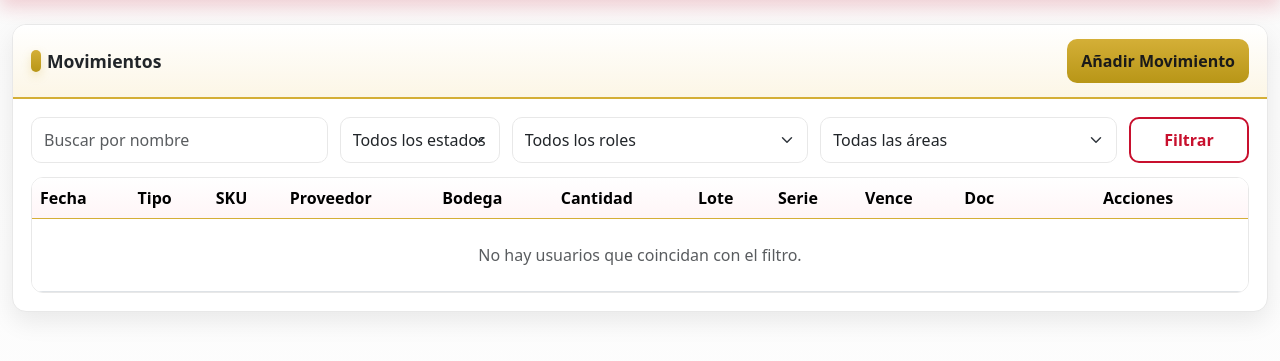
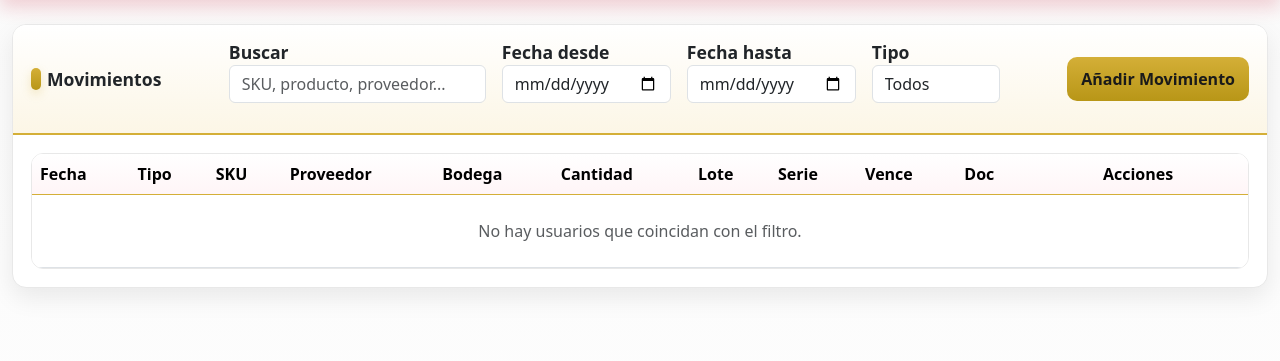
Before and after one commit to Fabithelast25/DulceriaLilis_BSM_FRR_Backend, a Django app: page /inventarioLista/ in a window 1280 px wide. Shown: the part 56-417 px from the top of the page. Run offline with Django 5.2, Linux system fonts and the light colour scheme; the visitor is signed in with stand-in values (Sample User, id 1); data that the repository does not hold is empty; some libraries are stand-ins or nearby versions.

Commit message:
Modulo inventario listo

```diff
--- a/Inventario/choices.py
+++ b/Inventario/choices.py
@@ -2,5 +2,6 @@
     ("I", "Ingreso"),
     ("S", "Salida"),
     ("T", "Transferencia"),
-    ("A", "Ajustes")
+    ("A", "Ajustes"),
+    ("D", "Devoluciones"),
 )
--- /dev/null
+++ b/Inventario/validators.py
@@ -0,0 +1,5 @@
+from django.core.exceptions import ValidationError
+
+def cantidad_positivo(cantidad):
+    if int(cantidad) <= 0:
+        raise ValidationError("La cantidad no puede ser menor o igual a 0.")
--- a/Inventario/views.py
+++ b/Inventario/views.py
@@ -4,24 +4,59 @@
 from .models import Movimiento
 from .choices import tipos
 from django.contrib.auth.decorators import login_required
-
+from Panel_Productos.models import Producto
+from django.db import transaction
 # Create your views here.
 @login_required(login_url='login')
 def movimientoAdd(request):
-    if request.method == 'POST':
+    if request.method == "POST":
         form = movimientoForm(request.POST)
-        if form.is_valid():
-            movimiento = form.save(commit=False)
-            movimiento.save()
-            messages.success(request, "Movimiento creado correctamente")
-        else:
-            messages.error(request, "Error al crear el movimiento. Verifique que todos los campos se hayan ingresado correctamente")
-            print(form.errors)
+
+        if form.is_valid() :
+            try:
+                with transaction.atomic():
+
+                    # 1. Guardamos el movimiento SIN grabarlo aún en base de datos
+                    movimiento = form.save(commit=False)
+
+                    # 2. Obtenemos el producto
+                    producto = Producto.objects.get(id=request.POST.get("producto"))
+
+                    # 3. Obtenemos la cantidad
+                    cantidad = int(form.cleaned_data["cantidad"])
+
+                    if movimiento.tipo == "I":  # Ingreso
+                        producto.stock_actual += cantidad
+
+                    elif movimiento.tipo == "S":  # Salida
+                        if producto.stock_actual < cantidad:
+                            messages.error(request, f"Stock insuficiente. Stock actual: {producto.stock_actual}")
+                            return render(request, "Inventario/inventarioAdd.html", {"form": form})
+                        producto.stock_actual -= cantidad
+
+                    elif movimiento.tipo == "D":  # Devolución
+                        producto.stock_actual += cantidad
+
+                    elif movimiento.tipo == "A":  # Ajuste
+                        # Puedes decidir aquí si permites negativo o no
+                        producto.stock_actual += cantidad  # Si permites ajustar con signos positivos/negativos
+
+                    # 6. Guardamos stock actualizado
+                    producto.save()
+
+                    # 7. Guardamos el movimiento ahora sí
+                    movimiento.producto = producto
+                    movimiento.save()
+
+                    messages.success(request, "Movimiento registrado correctamente")
+
+            except Exception as e:
+                messages.error(request, f"Error al guardar movimiento: {e}")
+
     else:
         form = movimientoForm()
 
-
-    return render(request, 'Inventario/inventarioAdd.html', {'form': form})
+    return render(request, "Inventario/inventarioAdd.html", {"form": form})
 
 @login_required(login_url='login')
 def inventarioLista(request):
@@ -32,19 +67,66 @@
     })
 
 @login_required(login_url='login')
+@login_required(login_url='login')
 def movimientoUpdate(request, id):
     movimiento = get_object_or_404(Movimiento, id=id)
+
+    # Guardamos la información anterior
+    producto_original = movimiento.producto
+    tipo_original = movimiento.tipo
+    cantidad_original = movimiento.cantidad
+
     if request.method == 'POST':
         form = movimientoForm(request.POST, instance=movimiento)
         if form.is_valid():
-            form.save()
+
+            # === 1) REVERTIR MOVIMIENTO ANTERIOR ===
+            producto = producto_original
+
+            if tipo_original == "I":  # Ingreso
+                producto.stock_actual -= cantidad_original
+            elif tipo_original == "S":  # Salida
+                producto.stock_actual += cantidad_original
+            elif tipo_original == "D":  # Devolución
+                producto.stock_actual -= cantidad_original
+            elif tipo_original == "A":  # Ajuste
+                producto.stock_actual -= cantidad_original  # Ajuste positivo o negativo
+            # T = Transferencia aún no implementada
+
+            producto.save()
+
+            # === 2) GUARDAR NUEVO MOVIMIENTO ===
+            movimiento_nuevo = form.save(commit=False)
+            producto_nuevo = movimiento_nuevo.producto
+            nueva_cantidad = movimiento_nuevo.cantidad
+            nuevo_tipo = movimiento_nuevo.tipo
+
+            # === 3) APLICAR NUEVO EFECTO EN STOCK ===
+            if nuevo_tipo == "I":
+                producto_nuevo.stock_actual += nueva_cantidad
+            elif nuevo_tipo == "S":
+                if producto_nuevo.stock_actual < nueva_cantidad:
+                    messages.error(request, "Stock insuficiente para aplicar la salida.")
+                    return render(request, 'Inventario/inventarioUpdate.html', {'form': form})
+                producto_nuevo.stock_actual -= nueva_cantidad
+            elif nuevo_tipo == "D":
+                producto_nuevo.stock_actual += nueva_cantidad
+            elif nuevo_tipo == "A":
+                producto_nuevo.stock_actual += nueva_cantidad  # Si manejas ajustes +/-
+            # T = Transferencia pendiente
+
+            producto_nuevo.save()
+            movimiento_nuevo.save()
+
             messages.success(request, "Movimiento actualizado correctamente.")
         else:
-            messages.error(request, "Hubo un error al actualizar, verifique que los campos se hayan ingresado correctamente")
+            messages.error(request, "Hubo un error al actualizar.")
             print(form.errors)
     else:
         form = movimientoForm(instance=movimiento)
+
     return render(request, 'Inventario/inventarioUpdate.html', {'form': form})
+
 
 def movimientoDelete(request, id):
     movimiento = get_object_or_404(Movimiento, id=id)
--- a/templates/Inventario/inventarioLista.html
+++ b/templates/Inventario/inventarioLista.html
@@ -86,13 +86,13 @@
     .ajuste{ background:#fff9db; color:#6a5600; border:1px solid #ffe08a; }
     .salida{ background:#ffe7e5; color:#6b1204; border:1px solid #ffb3ab; }
     .transferencia{ background:#e5f0ff; color:#075380; border:1px solid #abe4ff; }
+    .transferencia{ background:#e5fdff; color:#078080; border:1px solid #abf9ff; }
     .badge-soft{ display:inline-block; padding:6px 10px; border-radius:14px; font-weight:700; font-size:.8rem; background:#eef2ff; color:#0b3a9b; border:1px solid #d7e0ff; }
     @media (max-width: 992px){ .toolbar{ grid-template-columns: 1fr 1fr 1fr 1fr; } }
     @media (max-width: 640px){ .toolbar{ grid-template-columns: 1fr; } .card-header{ flex-direction:column; align-items:flex-start; gap:8px; } }
   </style>
 </head>
 <body>
-
   {% include 'Inventario/navbarInventario.html' %}
   <div class="page-wrap">
     <div class="card">
@@ -101,41 +101,47 @@
           <span class="mark"></span>
           <span>Movimientos</span>
         </div>
+                      <!-- FILTROS -->
+      <div class="filters mb-3 d-flex gap-3 align-items-end flex-wrap">
+        <!-- Busqueda general -->
+        <div>
+          <label>Buscar</label>
+          <input id="searchBox" type="text" class="form-control" placeholder="SKU, producto, proveedor...">
+        </div>
+
+        <!-- Fecha desde -->
+        <div>
+          <label>Fecha desde</label>
+          <input id="fechaDesde" type="date" class="form-control">
+        </div>
+
+        <!-- Fecha hasta -->
+        <div>
+          <label>Fecha hasta</label>
+          <input id="fechaHasta" type="date" class="form-control">
+        </div>
+
+        <!-- Tipo -->
+        <div>
+          <label>Tipo</label>
+          <select id="tipoFiltro" class="form-control">
+            <option value="">Todos</option>
+            <option value="Ingreso">Ingreso</option>
+            <option value="Salida">Salida</option>
+            <option value="Transferencia">Transferencia</option>
+            <option value="Ajustes">Ajustes</option>
+          </select>
+        </div>
+      </div>
         <div class="d-flex gap-2">
           <a class="btn btn-gold" href="{% url 'inventarioAdd' %}">Añadir Movimiento</a>
         </div>
+
       </div>
 
+
+
       <div class="body">
-
-        <!-- 🔹 FORMULARIO DE FILTROS -->
-        <form method="get" class="toolbar" id="form_filtros">
-          <input type="text" name="nombres" id="f_nombres" class="form-control" placeholder="Buscar por nombre" value="{{ nombres|default_if_none:'' }}"/>
-
-          <select name="estado" class="form-select" id="f_estado">
-            <option value="None" {% if estado == "None" or not estado %}selected{% endif %}>Todos los estados</option>
-            {% for id, est in estados %}
-              <option value="{{ id }}" {% if id|stringformat:"s" == estado %}selected{% endif %}>{{ est }}</option>
-            {% endfor %}
-          </select>
-
-          <select name="rol" class="form-select" id="f_rol">
-            <option value="">Todos los roles</option>
-            {% for r in roles %}
-              <option value="{{ r.id }}" {% if r.id|stringformat:"s" == rol %}selected{% endif %}>{{ r.nombre }}</option>
-            {% endfor %}
-          </select>
-
-          <select name="area" class="form-select" id="f_area">
-            <option value="">Todas las áreas</option>
-            {% for a in areas %}
-              <option value="{{ a.id }}" {% if a.id|stringformat:"s" == area %}selected{% endif %}>{{ a.nombre }}</option>
-            {% endfor %}
-          </select>
-
-          <button type="submit" class="btn btn-outline">Filtrar</button>
-        </form>
-
         <!-- Tabla -->
         <div class="table-wrap">
           <table class="table mb-0">
@@ -157,7 +163,7 @@
             <tbody>
               {% for m in movimientos %}
               <tr>
-                <td>{{ m.fecha }}</td>
+                <td data-fecha="{{ m.fecha|date:'Y-m-d H:i:s' }}">{{ m.fecha }}</td>
                 <td>
                   {% if m.tipo == 'I' %}
                   <span class="tipo ingreso">Ingreso</span>
@@ -247,6 +253,65 @@
       });
     }
   </script>
+<script>
+  function filtrarTabla() {
+    const texto = searchBox.value.toLowerCase().trim();
+    const desde = fechaDesde.value ? new Date(fechaDesde.value + "T00:00:00") : null;
+    const hasta = fechaHasta.value ? new Date(fechaHasta.value + "T23:59:59") : null;
+    const tipo = tipoFiltro.value.toLowerCase();
+
+    const filas = document.querySelectorAll("table tbody tr");
+
+    filas.forEach(fila => {
+      const fechaISO = fila.children[0].dataset.fecha;
+      const fechaMovimiento = fechaISO ? new Date(fechaISO.replace(" ", "T")) : null;
+
+      const tipoTexto = fila.children[1].innerText.trim().toLowerCase();
+      const sku = fila.children[2].textContent.toLowerCase();
+      const proveedor = fila.children[3].textContent.toLowerCase();
+
+      let mostrar = true;
+
+      // --- BÚSQUEDA GENERAL ---
+      if (texto) {
+        if (
+          !sku.includes(texto) &&
+          !proveedor.includes(texto)
+        ) {
+          mostrar = false;
+        }
+      }
+
+      // --- FILTRO POR TIPO ---
+      if (tipo && !tipoTexto.includes(tipo)) {
+        mostrar = false;
+      }
+
+      // --- FILTRO FECHAS ---
+      if ((desde || hasta) && fechaMovimiento) {
+        const ts = fechaMovimiento.getTime();
+
+        if (desde && ts < desde.getTime()) mostrar = false;
+        if (hasta && ts > hasta.getTime()) mostrar = false;
+      }
+
+      fila.style.display = mostrar ? "" : "none";
+    });
+  }
+</script>
+
+<script>
+  // EVENTOS PARA ACTIVAR FILTROS
+  const searchBox = document.getElementById("searchBox");
+  const fechaDesde = document.getElementById("fechaDesde");
+  const fechaHasta = document.getElementById("fechaHasta");
+  const tipoFiltro = document.getElementById("tipoFiltro");
+
+  searchBox.addEventListener("input", filtrarTabla);
+  fechaDesde.addEventListener("change", filtrarTabla);
+  fechaHasta.addEventListener("change", filtrarTabla);
+  tipoFiltro.addEventListener("change", filtrarTabla);
+</script>
 
 </body>
 </html>
```
Also changed, not shown: Inventario/forms.py (+16 -7 lines), templates/Inventario/inventarioAdd.html (+45 -3 lines), templates/Inventario/inventarioUpdate.html (+10 -1 lines), templates/Usuarios/usuarioAdd.html (+31 -42 lines).
